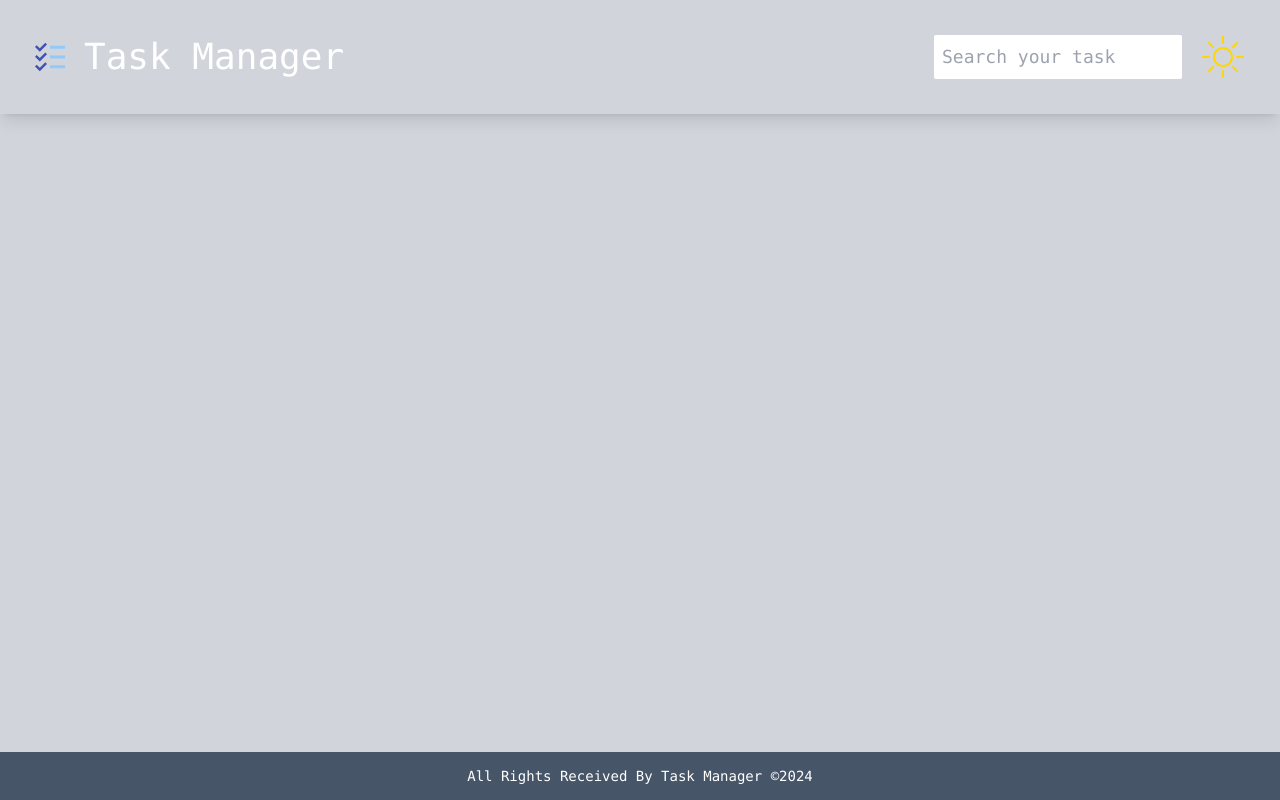
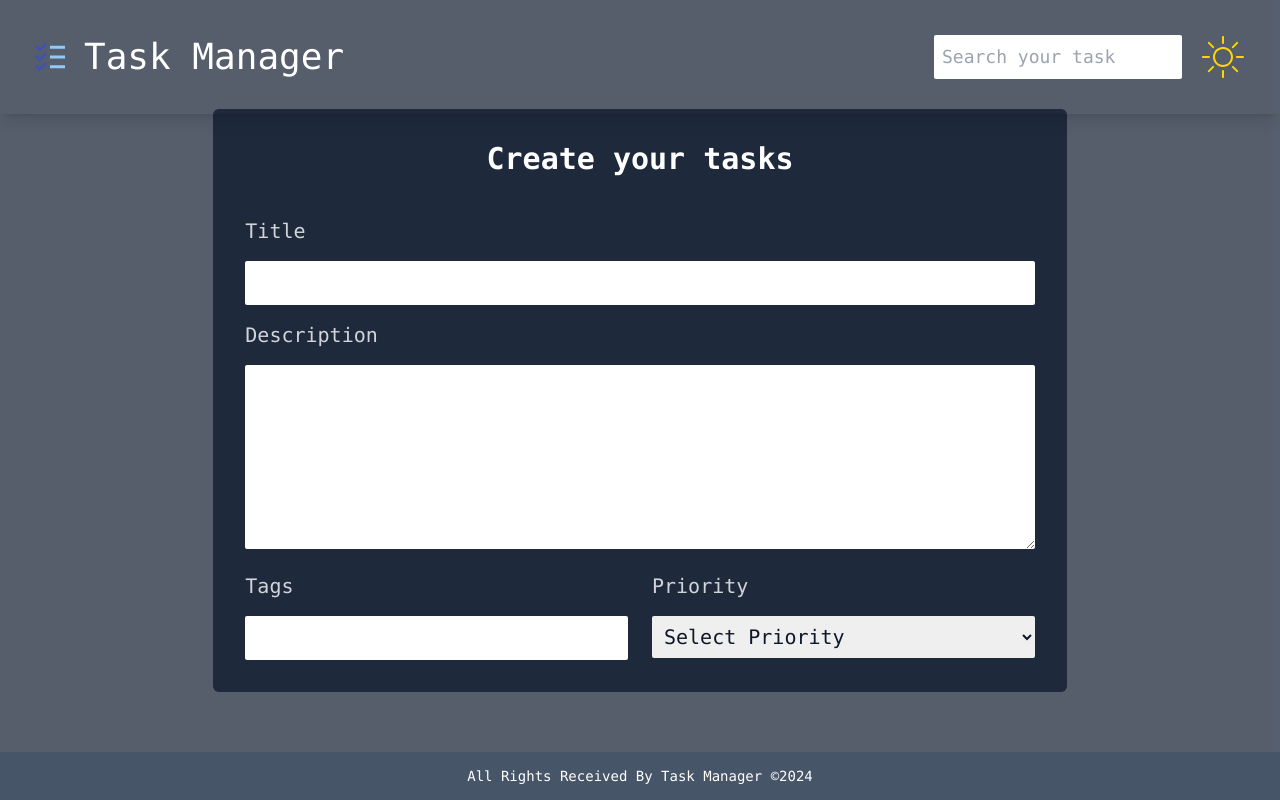
Before and after one commit to khanRabiul/task-manager, a React (Vite) app: page / in a window 1280 px wide. Built offline with nearby package versions, Linux system fonts and the light colour scheme.

Commit message:
[TASK MODAL] designed added

```diff
--- a/src/components/shared/Footer.jsx
+++ b/src/components/shared/Footer.jsx
@@ -3,7 +3,7 @@ const Footer = () => {
     const fullDate = new Date();
     const year = fullDate.getFullYear();
   return (
-    <footer className="fixed bottom-0 w-full bg-slate-600">
+    <footer className="fixed bottom-0 w-full bg-slate-600 z-50">
         <div className="container mx-auto text-center py-3 ">
             <a href="#" className=" capitalize text-sm">All rights received by task manager  &copy;{year}</a>
         </div>
--- a/src/components/shared/Header.jsx
+++ b/src/components/shared/Header.jsx
@@ -3,7 +3,7 @@ import SearchTask from "../tasks/SearchTask";
 
 const Header = () => {
   return (
-    <header className="fixed top-0 w-full ">
+    <header className="fixed top-0 w-full z-50">
       <div className=" space-y-8 md:space-y-0  md:flex md:items-center md:justify-between px-8 py-8 shadow-lg ">
         <div>
           <a href="#" className="flex items-center space-x-4 text-4xl">
--- /dev/null
+++ b/src/components/tasks/TaskBoard.jsx
@@ -0,0 +1,12 @@
+import TaskModal from "./TaskModal"
+
+const TaskBoard = () => {
+  return (
+    <main>
+
+       <TaskModal />
+    </main>
+  )
+}
+
+export default TaskBoard
--- a/src/components/tasks/TaskBoardLayout.jsx
+++ b/src/components/tasks/TaskBoardLayout.jsx
@@ -1,14 +1,15 @@
-import Footer from "../shared/Footer"
-import Header from "../shared/Header"
+import Footer from "../shared/Footer";
+import Header from "../shared/Header";
+import TaskBoard from "./TaskBoard";
 
 const TaskBoardLayout = () => {
   return (
     <>
-    <Header />
-    {/* main  */}
-    <Footer />
+      <Header />
+      <TaskBoard />
+      <Footer />
     </>
-  )
-}
+  );
+};
 
-export default TaskBoardLayout
+export default TaskBoardLayout;
--- /dev/null
+++ b/src/components/tasks/TaskModal.jsx
@@ -0,0 +1,80 @@
+import { useState } from "react";
+
+const TaskModal = () => {
+  const [task, setTask] = useState({
+    id: crypto.randomUUID(),
+    title: "",
+    description: "",
+    tags: "",
+    priority: "",
+    isFavourite: false,
+  });
+
+  return (
+    <section className="inset-0 flex justify-center h-screen items-center bg-gray-700 bg-opacity-80">
+      <div className="bg-slate-800 rounded-md p-8 w-2/3">
+        <form>
+          <div className="mb-10">
+            <h2 className="text-center text-3xl font-semibold ">
+              Create your tasks
+            </h2>
+          </div>
+          <div className="space-y-4">
+            <div className="space-y-4">
+              <label htmlFor="title" className="text-gray-300 text-xl block">
+                Title
+              </label>
+              <input
+                type="text"
+                name="title"
+                id="title"
+                className="w-full rounded-sm px-2 py-2 text-slate-900 text-xl"
+              />
+            </div>
+            <div className="space-y-4">
+              <label
+                htmlFor="description"
+                className="text-gray-300 text-xl block"
+              >
+                Description
+              </label>
+              <textarea
+                name="description"
+                id="description"
+                rows="6"
+                className="w-full rounded-sm px-2 py-2 text-slate-900 text-xl"
+              />
+            </div>
+
+            <div className="grid grid-cols-2 gap-6 w-full">
+              <div className="space-y-4">
+                <label htmlFor="tags" className="text-gray-300 text-xl block">
+                  Tags
+                </label>
+                <input
+                  type="text"
+                  name="tags"
+                  id="tags"
+                  className="w-full rounded-sm px-2 py-2 text-slate-900 text-xl"
+                />
+              </div>
+              <div className="space-y-4">
+              <label htmlFor="priority" className="text-gray-300 text-xl block">
+                  Priority
+                </label>
+                <select name="priority" id="priority" className="w-full rounded-sm px-2 py-2 text-slate-900 text-xl">
+                    <option value="Low">Select Priority</option>
+                    <option value="Low">Low</option>
+                    <option value="Medium">Medium</option>
+                    <option value="High">High</option>
+                </select>
+              </div>
+            </div>
+          </div>
+        </form>
+      </div>
+    </section>
+  );
+};
+
+export default TaskModal;
```
